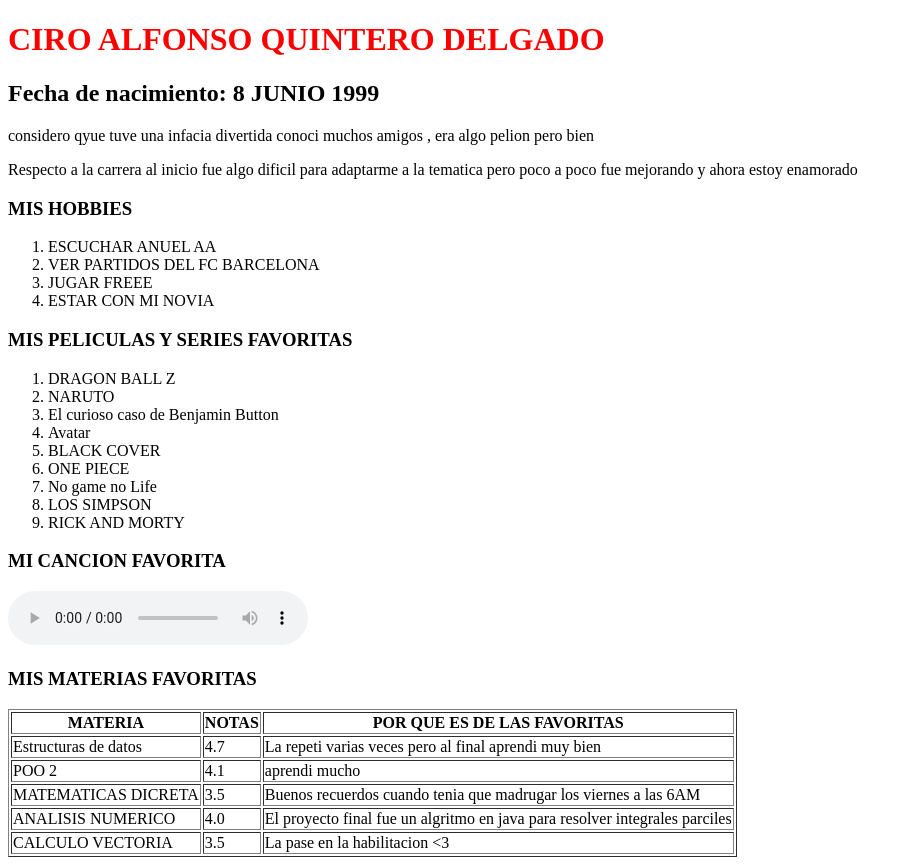
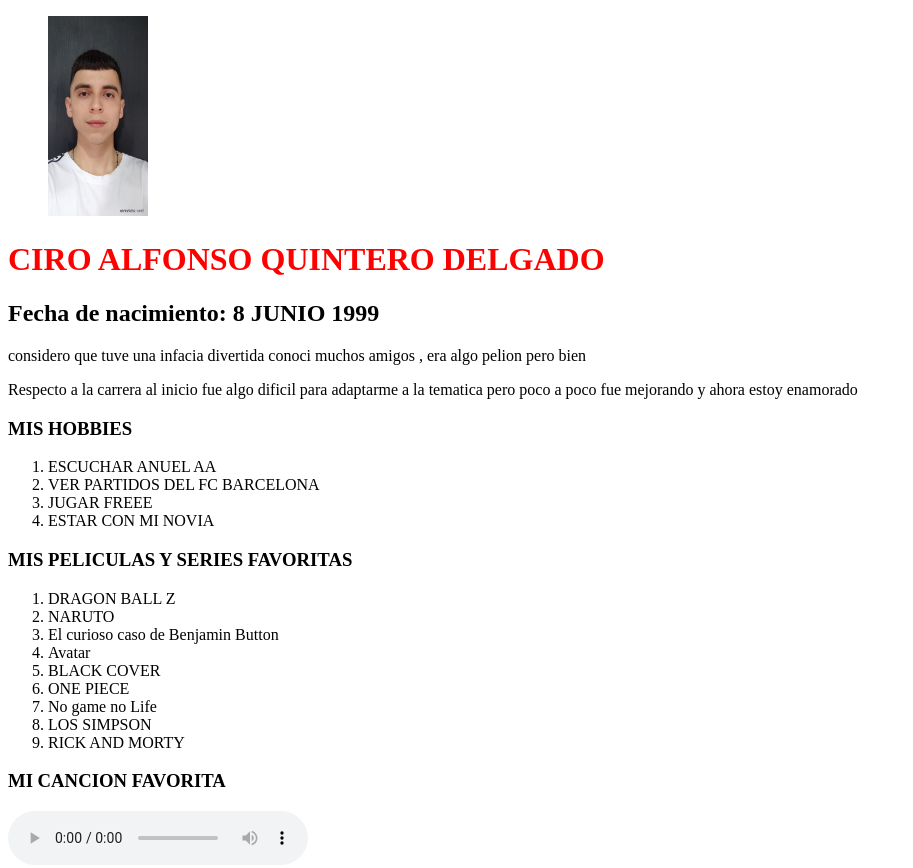
Before and after one commit to cquintero99/Hoja-de-Vida, a plain HTML site: page index.html in a window 1280 px wide. Shown: the top 868 px of the page, without its empty margins (0-913 px from the left). Drawn offline with Linux system fonts and the light colour scheme.

Commit message:
agrego foto

```diff
--- a/index.html
+++ b/index.html
@@ -2,10 +2,16 @@
 <html>
     <head>
         <title>HOJA DE VIDA</title>
+
+    </head>
+    <body>
+        <figure>
+            <img src="imagen/yo.png"  width="100"  height="200">
+        </figure>
 <h1 style="color:red">CIRO ALFONSO QUINTERO DELGADO</h1>
 <h2>Fecha de nacimiento: 8 JUNIO 1999</h2>
 <p>
-considero qyue tuve una infacia divertida conoci muchos amigos , era algo pelion
+considero que tuve una infacia divertida conoci muchos amigos , era algo pelion
 pero bien
 </p>
 
@@ -68,8 +74,5 @@ pero bien
             <td>La pase en la habilitacion <3 </td>
         </tr>
     </table>
-    </head>
-    <body>
-
     </body>
 </html>
```
Also changed, not shown: imagen/yo.png (added).
